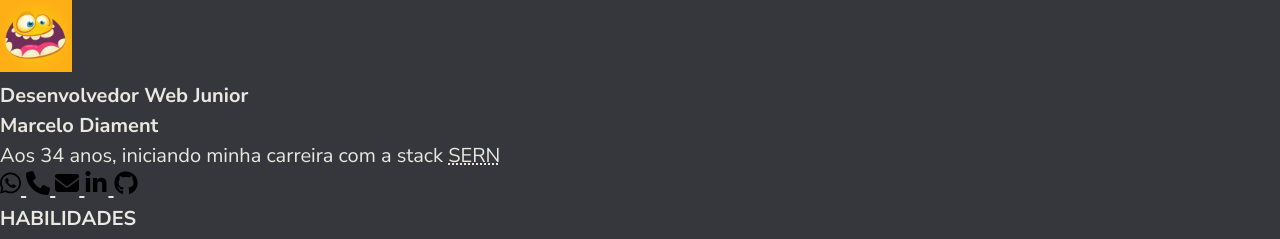
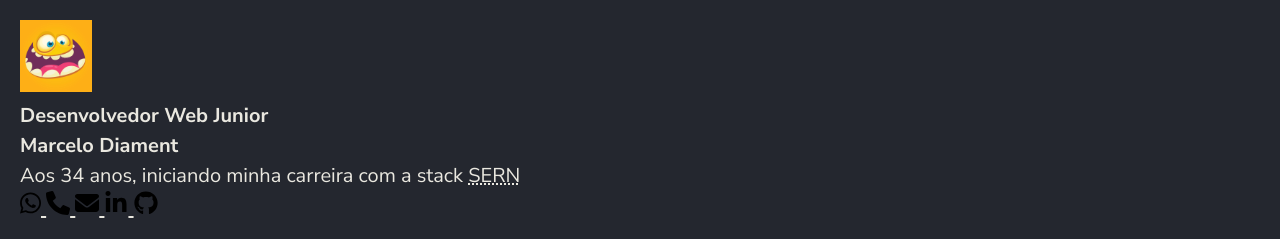
Before and after one commit to Marcelo-Diament/meu-portifa, a plain HTML site: page index.html in a window 1280 px wide. Shown: the top 239 px of the page. Drawn offline with Linux system fonts and the light colour scheme.

Commit message:
feat: style body e header

```diff
--- a/assets/css/style.css
+++ b/assets/css/style.css
@@ -62,3 +62,11 @@ body {
   min-width: 100%;
   scroll-behavior: smooth;
 }
+
+header {
+  background-color: var(--color-darker);
+  border-bottom: 2px solid var(--color-primary);
+  padding: var(--spacing-size-default);
+  position: sticky;
+  top: 0;
+}
```
